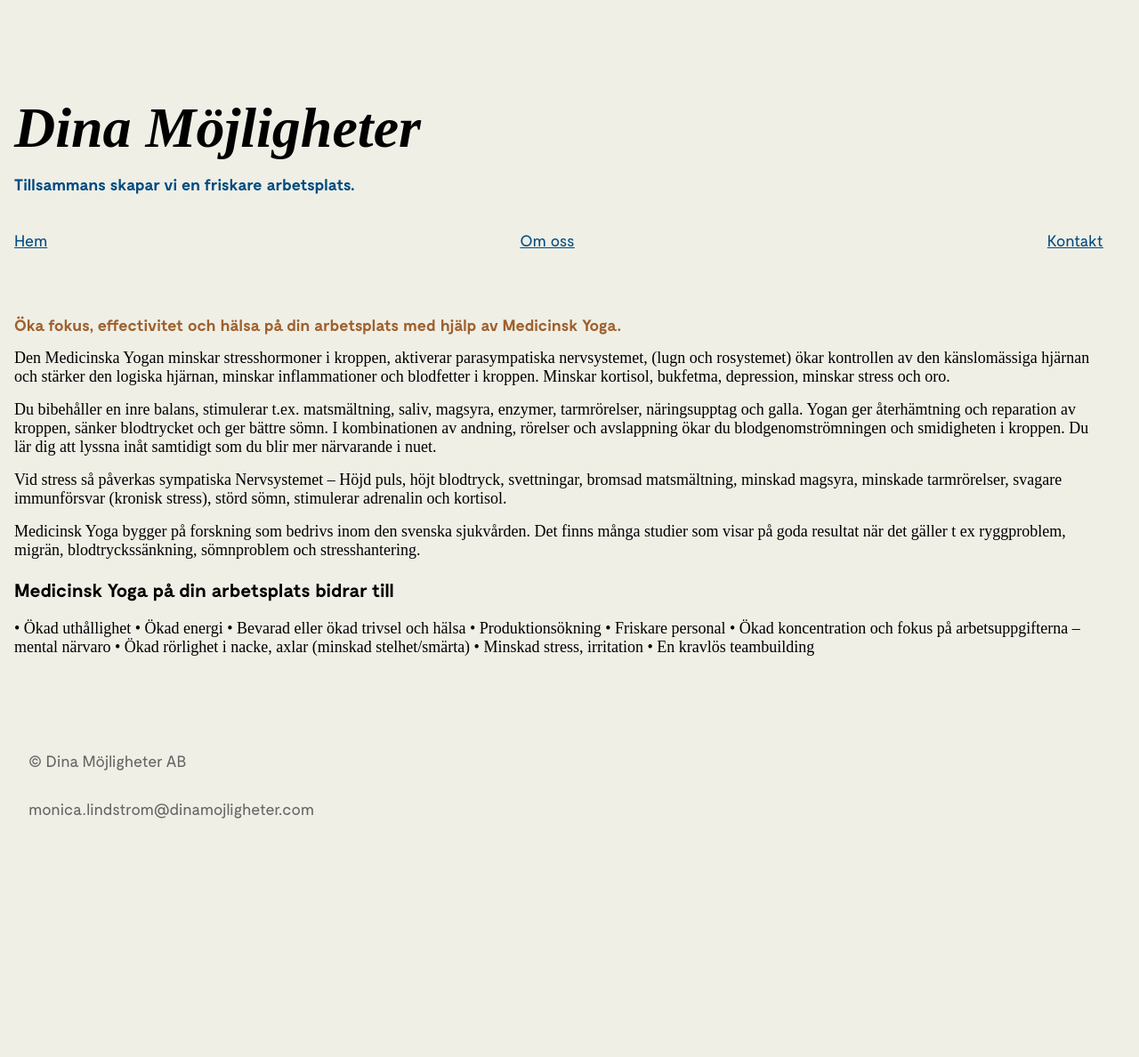
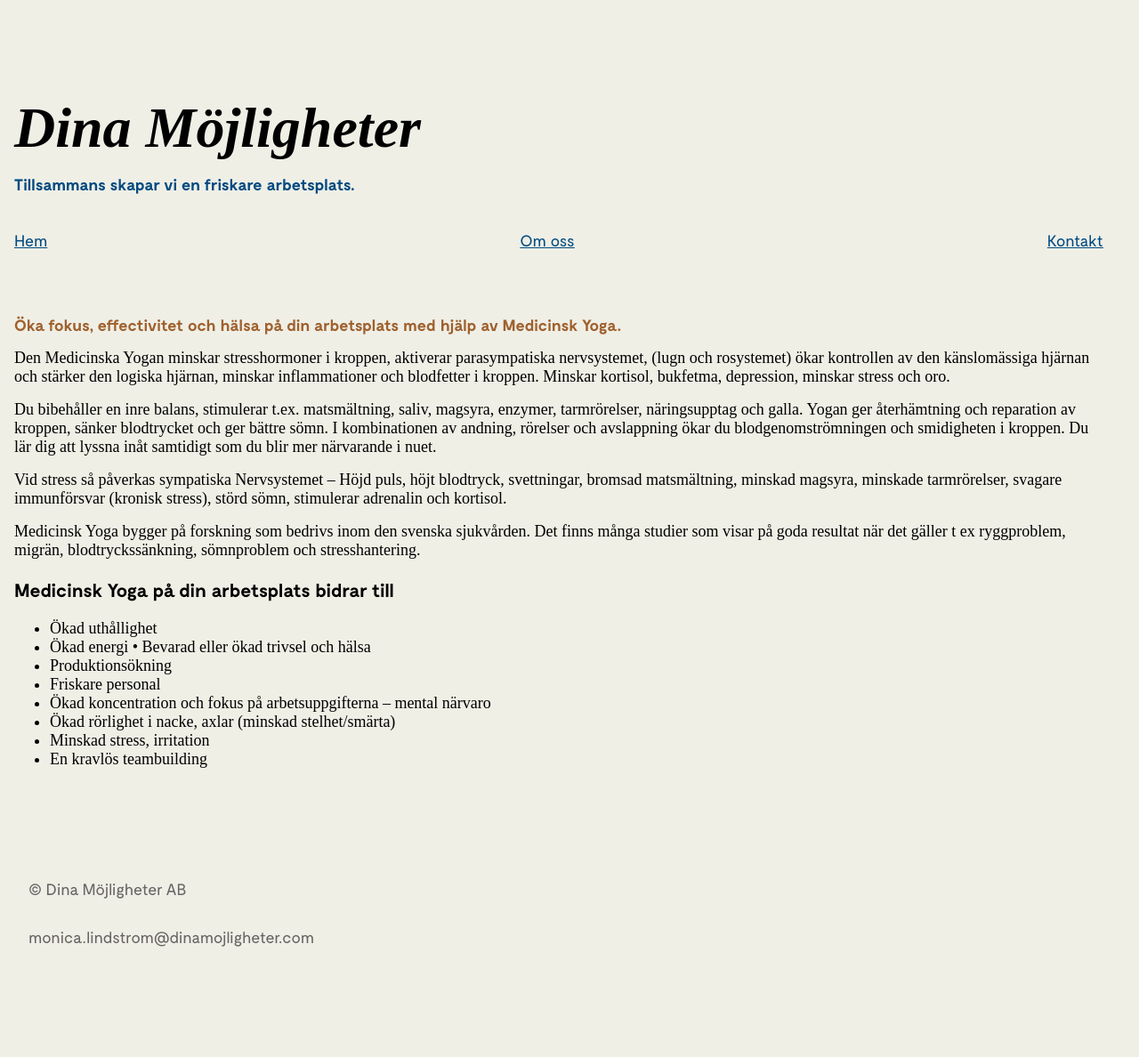
Before and after one commit to dinamojligheter/dinamojligheter.github.io, a Jekyll site: the page built from _posts/2020-10-20-medicinsk-yoga.markdown, in a window 1280 px wide. Shown: the whole page at 89% size. Built offline with Jekyll 4.4.1, drawn with Linux system fonts in a browser that asks for light colours; comment, search, counter and statistics services are not loaded; before the commit the page ends 1054 px from its top, so only the background shows below that.

```diff
--- a/_posts/2020-10-20-medicinsk-yoga.markdown
+++ b/_posts/2020-10-20-medicinsk-yoga.markdown
@@ -18,12 +18,12 @@ Vid stress så påverkas sympatiska Nervsystemet – Höjd puls, höjt blodtryck
 Medicinsk Yoga bygger på forskning som bedrivs inom den svenska sjukvården. Det finns många studier som visar på goda resultat när det gäller t ex ryggproblem, migrän, blodtryckssänkning, sömnproblem och stresshantering.
 
 ### Medicinsk Yoga på din arbetsplats bidrar till
-• Ökad uthållighet
-• Ökad energi
+* Ökad uthållighet
+* Ökad energi
 • Bevarad eller ökad trivsel och hälsa
-• Produktionsökning
-• Friskare personal
-• Ökad koncentration och fokus på arbetsuppgifterna – mental närvaro
-• Ökad rörlighet i nacke, axlar (minskad stelhet/smärta)
-• Minskad stress, irritation
-• En kravlös teambuilding
+* Produktionsökning
+* Friskare personal
+* Ökad koncentration och fokus på arbetsuppgifterna – mental närvaro
+* Ökad rörlighet i nacke, axlar (minskad stelhet/smärta)
+* Minskad stress, irritation
+* En kravlös teambuilding
```
